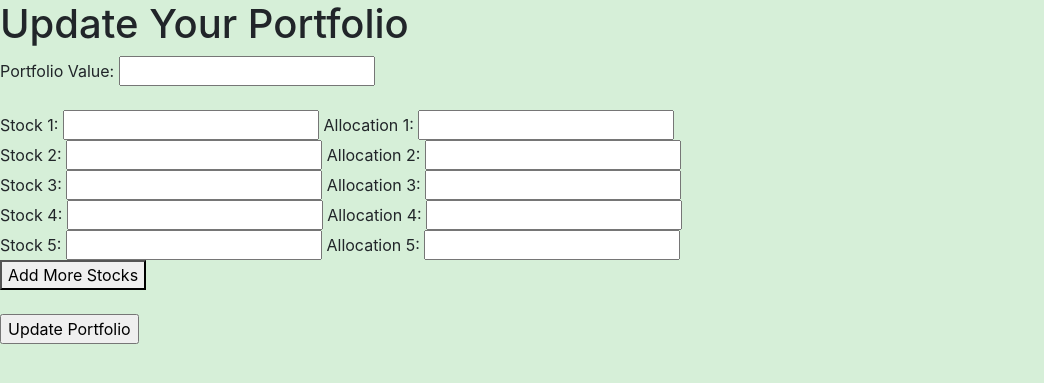
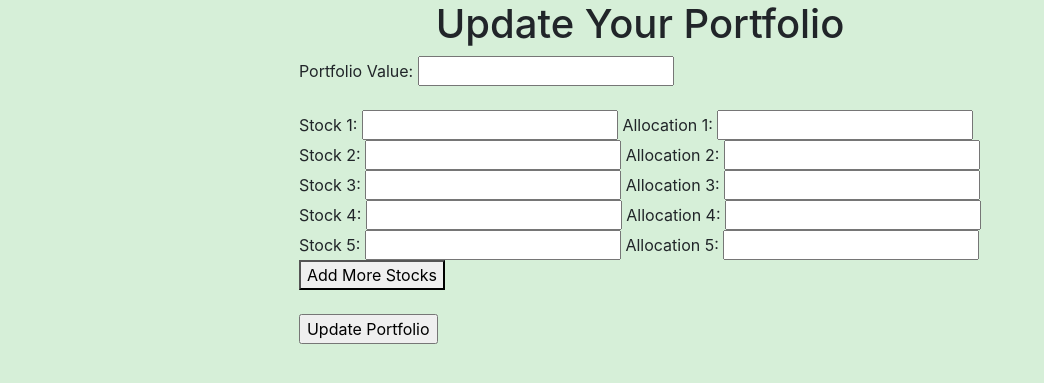
Before and after one commit to vennreddy490/Market-Melee, a Flask app: template templates/update_portfolio.html in a window 1280 px wide. Shown: the part 103-486 px from the top of the page, without its empty margins (0-1044 px from the left). Run offline with Flask 3, Linux system fonts and the light colour scheme; the template is opened without the code that fills it, so the values that code supplies are empty; parts of the project's set-up code (start-up, migrations or seed data) failed here and were passed over; some libraries are stand-ins or nearby versions.

Commit message:
quick commit type shi

```diff
--- a/static/css/styles.css
+++ b/static/css/styles.css
@@ -73,3 +73,9 @@ nav img {
     margin-top: 30px;
     justify-content: center;
 }
+
+.update-port-container {
+    display: flex;
+    flex-direction: column;
+    align-items: center;
+}
--- a/templates/update_portfolio.html
+++ b/templates/update_portfolio.html
@@ -1,6 +1,7 @@
 {% extends "base.html" %}
 
 {% block content %}
+    <div class="update-port-container">
         <h1>Update Your Portfolio</h1>
         <form action="" method="post">
             Portfolio Value: <input type="number" name="portfolio_value" required><br><br>
@@ -13,6 +14,7 @@
             <button type="button" onclick="addFields()">Add More Stocks</button><br><br>
             <input type="submit" value="Update Portfolio">
         </form>
+    </div>
     <script>
         let fieldCount = 5;  // Start with 5 fields
         const maxFields = 10;  // Maximum number of fields
```
Lines whose indentation alone changed are shown as unchanged.
